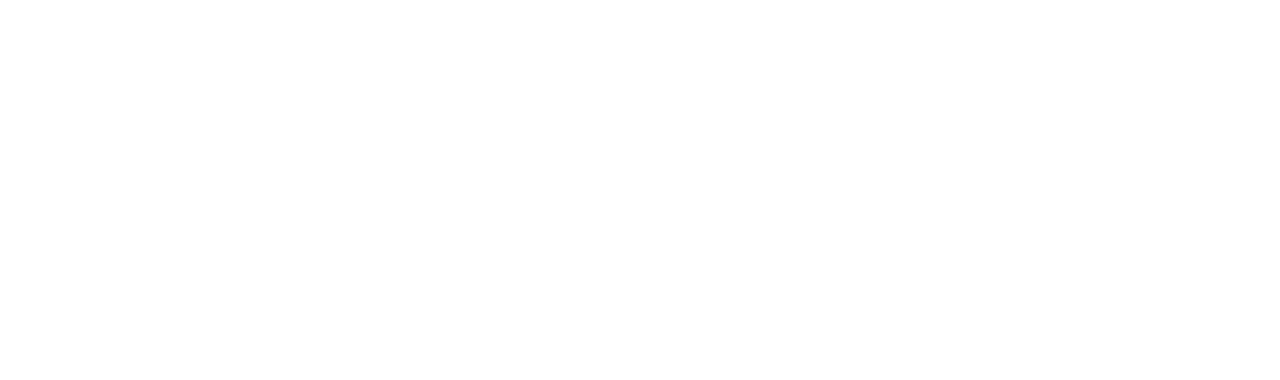
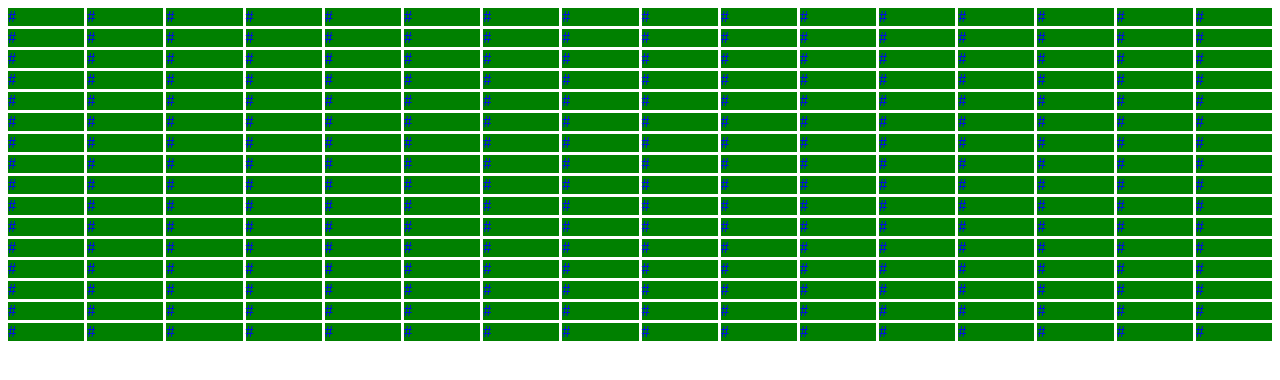
Before and after one commit to exequielyuri/odin-etch-a-sketch, a plain HTML site: page index.html in a window 1280 px wide. Drawn offline with Linux system fonts and the light colour scheme.

Commit message:
Use css grid to generate 16*16 boxes

```diff
--- a/index.html
+++ b/index.html
@@ -10,6 +10,6 @@
     <script defer src="./script.js"></script>
 </head>
 <body>
-
+    <div id="container"></div>
 </body>
 </html>
--- a/script.js
+++ b/script.js
@@ -0,0 +1,20 @@
+/**
+ * for-loop: create divs
+ *
+ */
+
+const container = document.getElementById("container");
+const dimension = 16;
+const cells = [];
+
+for (let i=0; i < dimension**2; i++) {
+    cells.push(document.createElement("div"));
+}
+
+cells.forEach((cell) => {
+    cell.classList.add("cell");
+    cell.textContent = "#";
+    container.appendChild(cell);
+});
+
+container.style.cssText = `grid-template-columns: repeat(${dimension}, auto)`;
--- a/style.css
+++ b/style.css
@@ -0,0 +1,13 @@
+#container {
+    display: grid;
+    grid-gap: 3px;
+}
+
+.cell {
+    color: blue;
+    background-color: green;
+}
+
+.cell:hover {
+    background-color: blue;
+}
```
